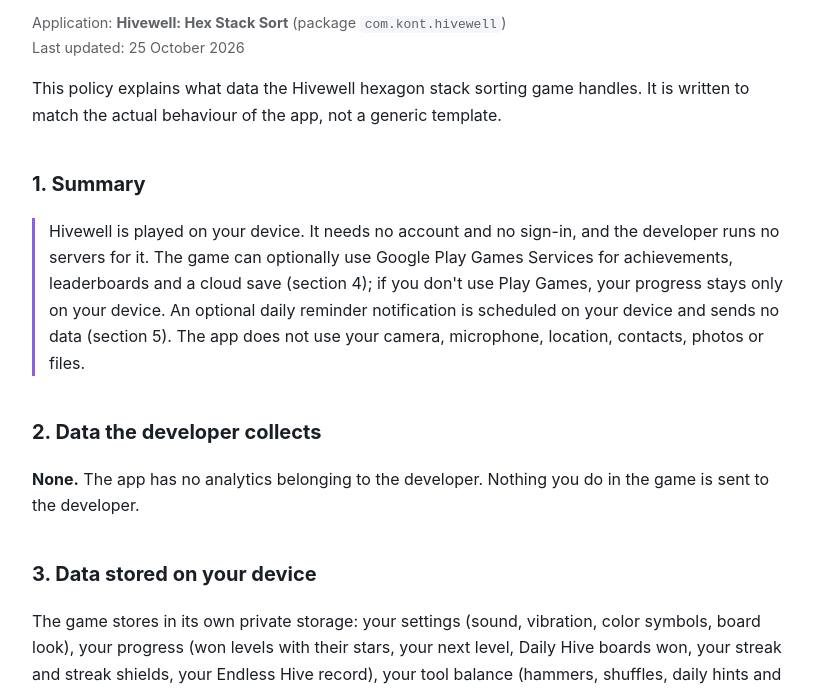
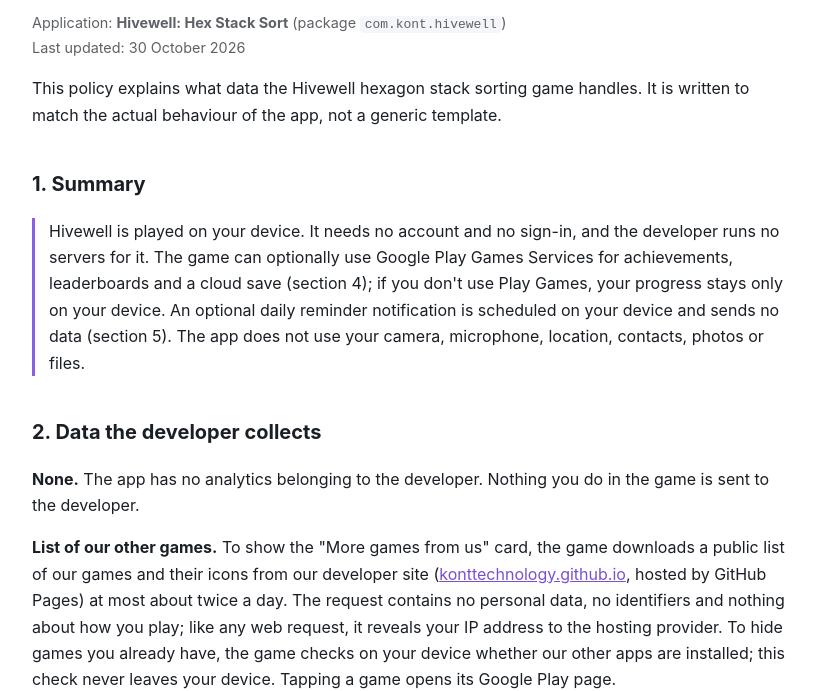
Before and after one commit to KontTechnology/hivewell-privacy, a plain HTML site: page index.html in a window 1280 px wide. Shown: the part 102-793 px from the top of the page, without its empty margins (228-1044 px from the left). Drawn offline with Linux system fonts and the light colour scheme.

Commit message:
Gizlilik: Diger uygulamalarimiz/oyunlarimiz listesi (apps.json) aciklamasi

```diff
--- a/index.html
+++ b/index.html
@@ -29,12 +29,13 @@
 </head>
 <body>
 <h1>Privacy Policy</h1>
-<p class="updated">Application: <strong>Hivewell: Hex Stack Sort</strong> (package <code>com.kont.hivewell</code>)<br>Last updated: 25 October 2026</p>
+<p class="updated">Application: <strong>Hivewell: Hex Stack Sort</strong> (package <code>com.kont.hivewell</code>)<br>Last updated: 30 October 2026</p>
 <p>This policy explains what data the Hivewell hexagon stack sorting game handles. It is written to match the actual behaviour of the app, not a generic template.</p>
 <h2>1. Summary</h2>
 <div class="highlight"><p>Hivewell is played on your device. It needs no account and no sign-in, and the developer runs no servers for it. The game can optionally use Google Play Games Services for achievements, leaderboards and a cloud save (section 4); if you don't use Play Games, your progress stays only on your device. An optional daily reminder notification is scheduled on your device and sends no data (section 5). The app does not use your camera, microphone, location, contacts, photos or files.</p></div>
 <h2>2. Data the developer collects</h2>
 <p><strong>None.</strong> The app has no analytics belonging to the developer. Nothing you do in the game is sent to the developer.</p>
+<p><strong>List of our other games.</strong> To show the "More games from us" card, the game downloads a public list of our games and their icons from our developer site (<a href="https://konttechnology.github.io/">konttechnology.github.io</a>, hosted by GitHub Pages) at most about twice a day. The request contains no personal data, no identifiers and nothing about how you play; like any web request, it reveals your IP address to the hosting provider. To hide games you already have, the game checks on your device whether our other apps are installed; this check never leaves your device. Tapping a game opens its Google Play page.</p>
 <h2>3. Data stored on your device</h2>
 <p>The game stores in its own private storage: your settings (sound, vibration, color symbols, board look), your progress (won levels with their stars, your next level, Daily Hive boards won, your streak and streak shields, your Endless Hive record), your tool balance (hammers, shuffles, daily hints and rewarded videos watched today), and which guides and tips you have seen. It also keeps simple counters used for ad timing and for showing the Pro offer only once. This data leaves your device only through Android's own backup (if you have enabled it for your Google account) and through the optional Play Games cloud save described below. It is deleted when you uninstall the app or clear its data.</p>
 <h2>4. Google Play Games Services (optional)</h2>
@@ -66,12 +67,13 @@
 <p>Questions about this policy: <a href="mailto:konttechnology@gmail.com">konttechnology@gmail.com</a></p>
 <hr>
 <h1>Gizlilik Politikası</h1>
-<p class="updated">Uygulama: <strong>Hivewell: Hex Stack Sort</strong> (paket <code>com.kont.hivewell</code>)<br>Son güncelleme: 25 Ekim 2026</p>
+<p class="updated">Uygulama: <strong>Hivewell: Hex Stack Sort</strong> (paket <code>com.kont.hivewell</code>)<br>Son güncelleme: 30 Ekim 2026</p>
 <p>Bu politika, Hivewell altıgen yığın sıralama oyununun hangi verileri işlediğini açıklar. Metin, uygulamanın gerçek davranışına göre yazılmıştır.</p>
 <h2>1. Özet</h2>
 <div class="highlight"><p>Hivewell cihazınızda oynanır. Hesap veya giriş gerektirmez; geliştiricinin bu oyun için çalıştırdığı bir sunucu yoktur. Oyun, başarımlar, sıralamalar ve bulut kaydı için isteğe bağlı olarak Google Play Oyun Hizmetleri'ni kullanabilir (4. bölüm); Play Games kullanmazsanız ilerlemeniz yalnızca cihazınızda kalır. İsteğe bağlı günlük hatırlatma bildirimi cihazınızda zamanlanır ve hiçbir veri göndermez (5. bölüm). Uygulama kameranızı, mikrofonunuzu, konumunuzu, kişilerinizi, fotoğraflarınızı veya dosyalarınızı kullanmaz.</p></div>
 <h2>2. Geliştiricinin topladığı veriler</h2>
 <p><strong>Hiçbiri.</strong> Uygulamada geliştiriciye ait analitik bulunmaz. Oyunda yaptığınız hiçbir şey geliştiriciye gönderilmez.</p>
+<p><strong>Diğer oyunlarımızın listesi.</strong> "Diğer oyunlarımız" kartını göstermek için oyun, geliştirici sitemizden (<a href="https://konttechnology.github.io/">konttechnology.github.io</a>, GitHub Pages üzerinde) oyunlarımızın herkese açık listesini ve simgelerini günde en fazla yaklaşık iki kez indirir. Bu istek hiçbir kişisel veri, kimlik bilgisi ya da oyun alışkanlıklarınıza dair bilgi içermez; her web isteğinde olduğu gibi IP adresiniz barındırma hizmetine görünür. Zaten yüklü olan oyunları gizlemek için oyun, diğer uygulamalarımızın yüklü olup olmadığını cihazınızda kontrol eder; bu kontrol cihazınızdan çıkmaz. Bir oyuna dokunmak onun Google Play sayfasını açar.</p>
 <h2>3. Cihazınızda saklanan veriler</h2>
 <p>Oyun kendi özel alanında şunları saklar: ayarlarınız (ses, titreşim, renk sembolleri, tahta görünümü), ilerlemeniz (kazandığınız seviyeler ve yıldızları, sıradaki seviyeniz, kazanılan Günün Peteği tahtaları, seriniz ve seri kalkanlarınız, Sonsuz Petek rekorunuz), araç stokunuz (çekiç, karıştır, günlük ipucu ve bugün izlenen ödüllü videolar) ve gördüğünüz rehber ve ipuçları. Ayrıca reklam zamanlaması ve Pro teklifinin yalnızca bir kez gösterilmesi için basit sayaçlar tutar. Bu veriler yalnızca Android'in kendi yedeklemesiyle (Google hesabınız için açtıysanız) ve aşağıda anlatılan isteğe bağlı Play Games bulut kaydıyla cihazınızdan çıkar; uygulamayı kaldırdığınızda veya verilerini temizlediğinizde silinir.</p>
 <h2>4. Google Play Oyun Hizmetleri (isteğe bağlı)</h2>
```
